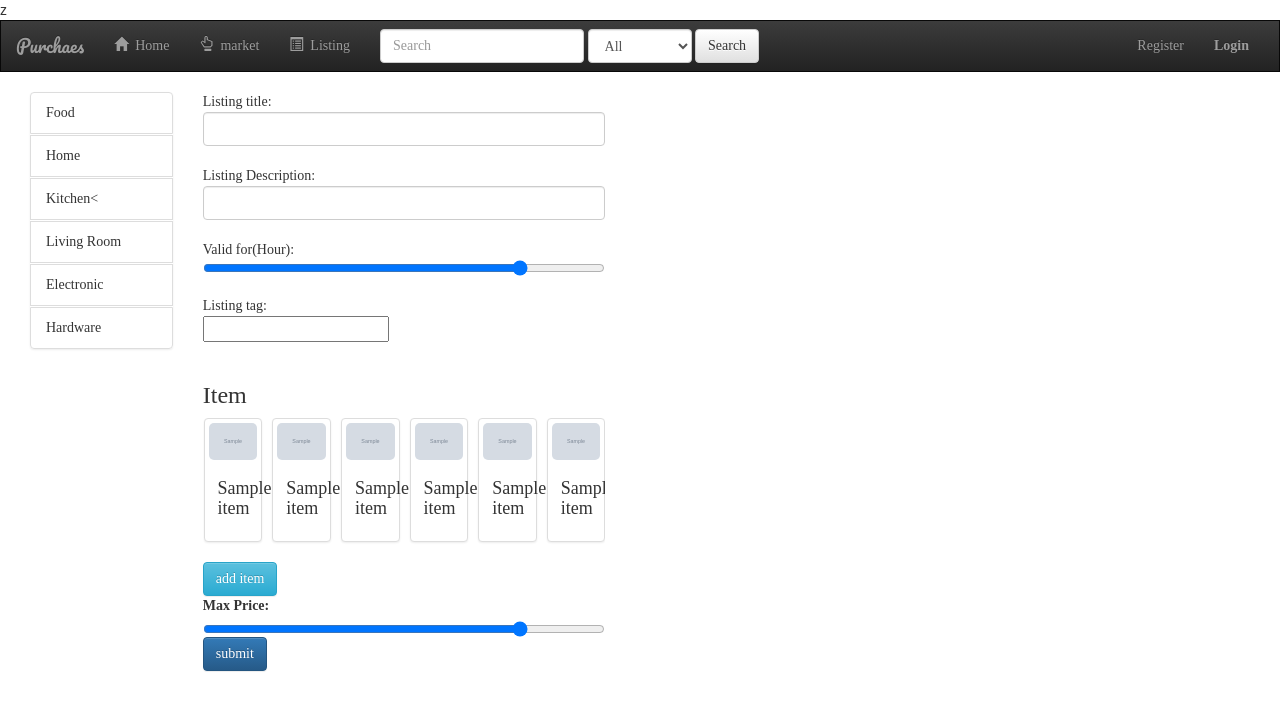
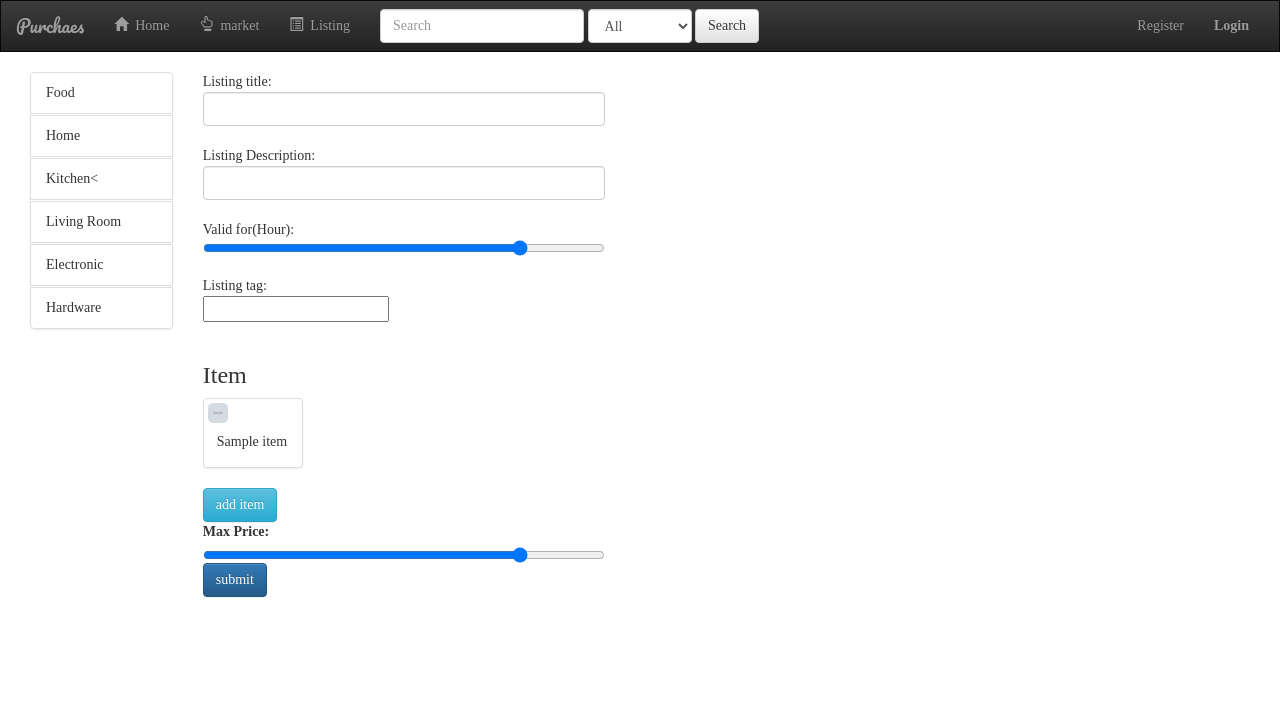
Before and after one commit to benwrk/Purchaes, a Django app: template backend/items/templates/item_form.html in a window 1280 px wide. Shown: the top 711 px of the page. Run offline with Django 3.2, Linux system fonts and the light colour scheme; the template is opened without the code that fills it: most values are stand-ins (such as "Sample title", 1, 10 or a date in 2020); grey boxes marked "Sample" are stand-in pictures; some libraries are stand-ins or nearby versions; some web fonts are replaced.

Commit message:
update select item

```diff
--- a/backend/items/templates/item_form.html
+++ b/backend/items/templates/item_form.html
@@ -1,4 +1,4 @@
-z{% extends 'base.html' %}
+{% extends 'base.html' %}
 {% load static %}
 {% block header %}listing{% endblock %}
 {% block body %}
@@ -21,13 +21,16 @@ z{% extends 'base.html' %}
             <div class="owl-carousel">
                 {#            <ul class="row" role="list" style="max-height: 150px;height: 150px; width: 1000px; overflow-y: hidden;    overflow-x:scroll;">#}
                 {% for item in items %}
-                    <div id="item-{{ item.id }}" value="{{ item.id }}" class="thumbnail item" onclick="changecolor(this)">
-                            <img src="{{ item.image.all.0.image.url }}" style="border-radius: 5px; ">
-                            <div class="caption">
-                                <h4>{{ item.name }}</h4>
+                     <div>
+                        <div id="item-{{ item.id }}" value="{{ item.id }}"  class="thumbnail item" onclick="changecolor(this)" style="width:100px;height:70px">
+                            <div class=""  >
+                                    <img src="{{ item.image.all.0.image.url }}" style="border-radius: 5px; width: 20px; " width="20" height="20">
+                                    <div class="caption" style="font-size:100%;">
+                                        {{ item.name }}
+                                    </div>
                             </div>
-
-                    </div>
+                        </div>
+                     </div>
                 {% endfor %}
                 {#            </ul>#}
             </div>
@@ -61,9 +64,9 @@ z{% extends 'base.html' %}
     <script>
         var owl = $('.owl-carousel');
         owl.owlCarousel({
-            loop:true,
+            loop:false,
             nav:true,
-            margin:10,
+            margin:20,
             responsive:{
                 0:{
                     items:1
@@ -72,10 +75,10 @@ z{% extends 'base.html' %}
                     items:3
                 },
                 960:{
-                    items:5
+                    items:3
                 },
                 1200:{
-                    items:6
+                    items:4
                 }
             }
         });
```
